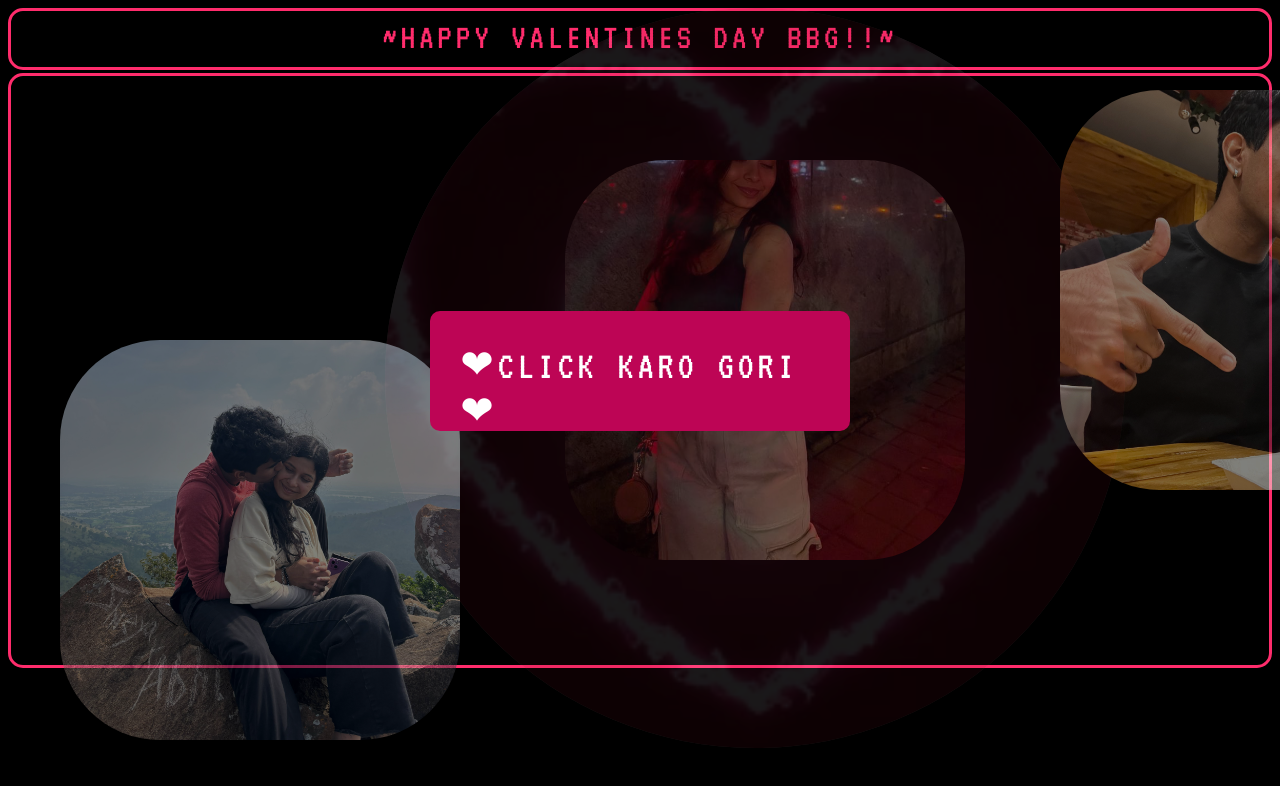
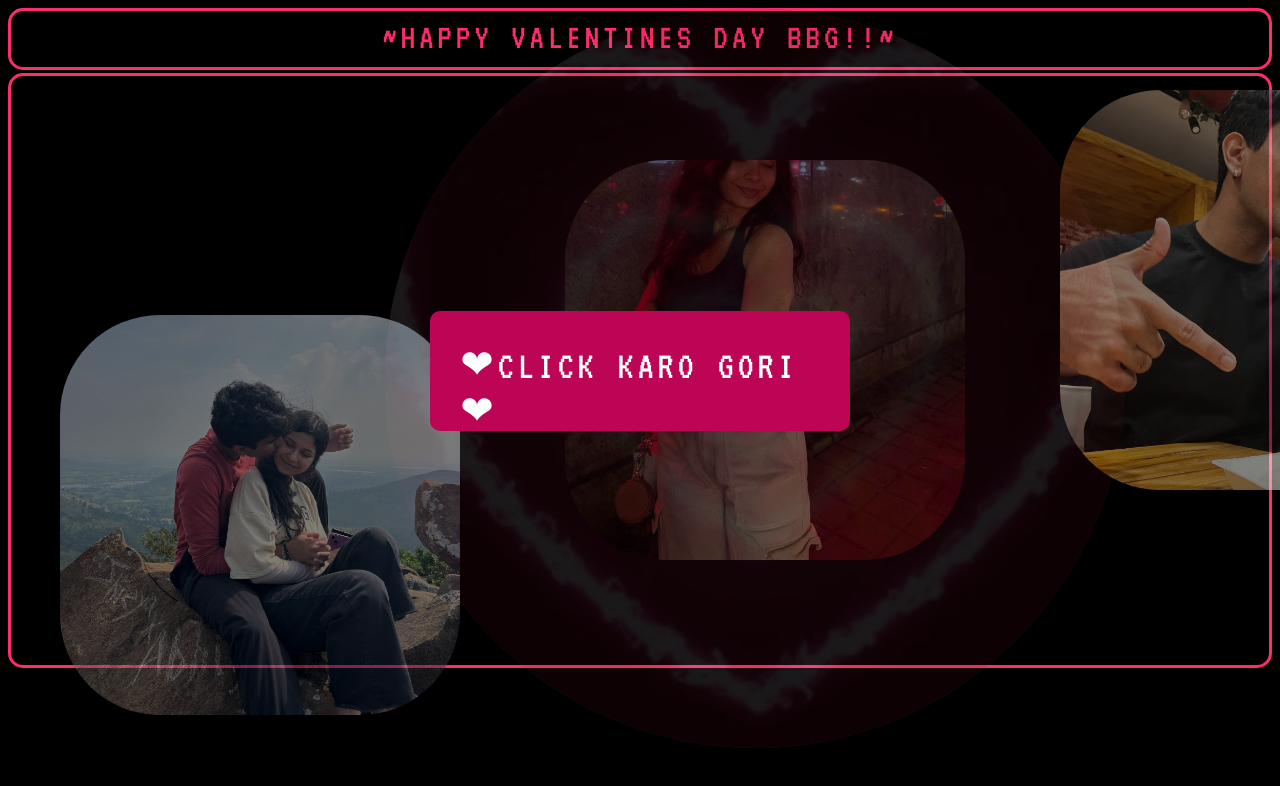
Before and after one commit to Abhinand-Nr/Valentine, a plain HTML site: page Home.html in a window 1280 px wide. Shown: the top 786 px of the page. Drawn offline with Linux system fonts and the light colour scheme.

Commit message:
Index.html

```diff
--- a/Home.html
+++ b/Home.html
@@ -94,7 +94,7 @@
       }
       .left-pic{
 
-        bottom: 60px;
+        bottom: 85px;
         left: 60px;
 
 
```
